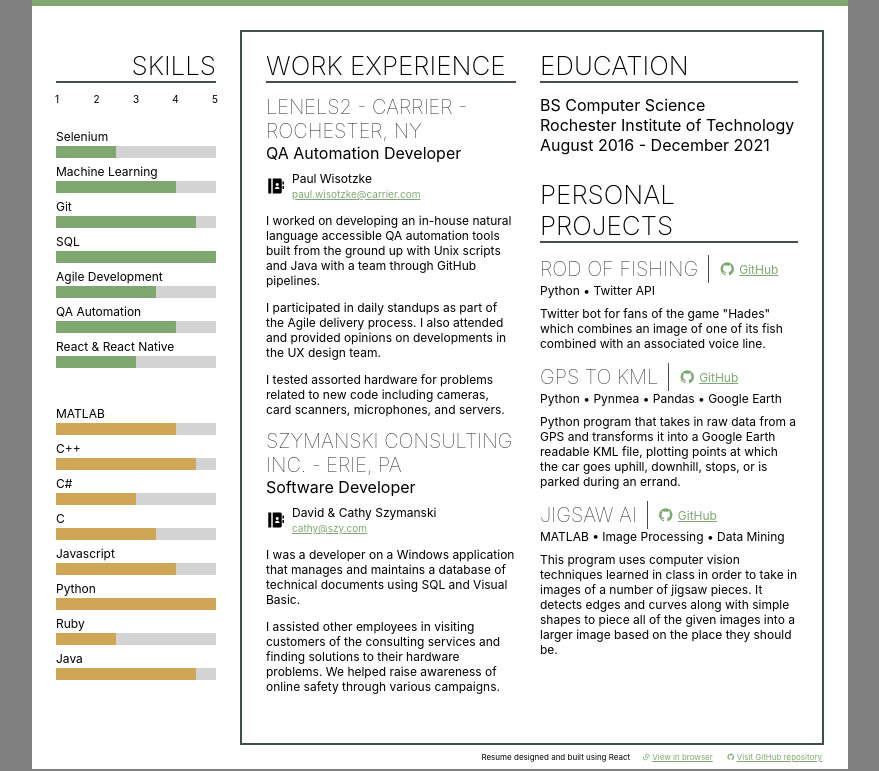
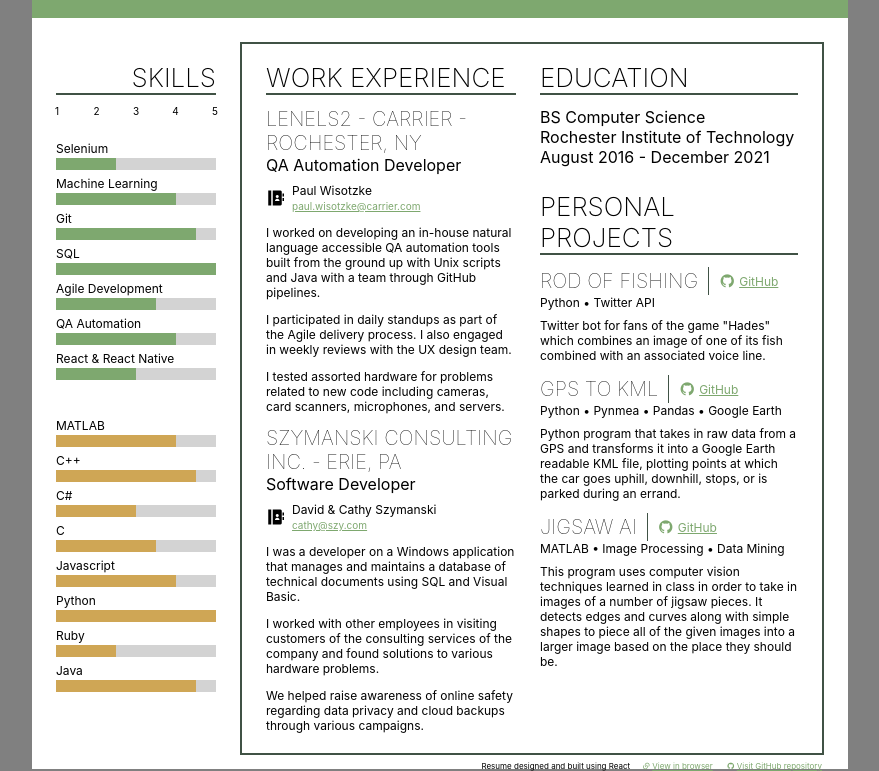
Before and after one commit to rogandley/resume, a React (Create React App) app: page / in a window 1280 px wide. Shown: the part 287-1058 px from the top of the page, without its empty margins (200-1079 px from the left). Built offline with nearby package versions, Linux system fonts and the light colour scheme.

Commit message:
'Grammar'

```diff
--- a/src/components/About.js
+++ b/src/components/About.js
@@ -4,7 +4,8 @@
 const about = [
     'I am a Software Developer dedicated to learning new technologies and working on team projects.',
     'My goal is to integrate bleeding edge developments in tech and develop solutions to unique problems.',
-    'I have experience working in multidisciplinary teams as well as working independently.'
+    'I have experience working in multidisciplinary teams as well as working independently.',
+	'With nearly a decade of coding experience under my belt, I am a strong addition to any team.'
 ].join(' ')
 
 // eslint-disable-next-line import/no-anonymous-default-export
--- a/src/components/Work.js
+++ b/src/components/Work.js
@@ -11,7 +11,7 @@
         contactEmail: 'paul.wisotzke@carrier.com',
         items: [
             'I worked on developing an in-house natural language accessible QA automation tools built from the ground up with Unix scripts and Java with a team through GitHub pipelines.',
-            'I participated in daily standups as part of the Agile delivery process. I also attended and provided opinions on developments in the UX design team.',
+            'I participated in daily standups as part of the Agile delivery process. I also engaged in weekly reviews with the UX design team.',
             'I tested assorted hardware for problems related to new code including cameras, card scanners, microphones, and servers.',
         ]
     },
@@ -24,7 +24,8 @@
         contactEmail: 'cathy@szy.com',
         items: [
             'I was a developer on a Windows application that manages and maintains a database of technical documents using SQL and Visual Basic.',
-            'I assisted other employees in visiting customers of the consulting services and finding solutions to their hardware problems. We helped raise awareness of online safety through various campaigns.'
+            'I worked with other employees in visiting customers of the consulting services of the company and found solutions to various hardware problems.',
+			'We helped raise awareness of online safety regarding data privacy and cloud backups through various campaigns.',
         ]
     },
 ]
```
